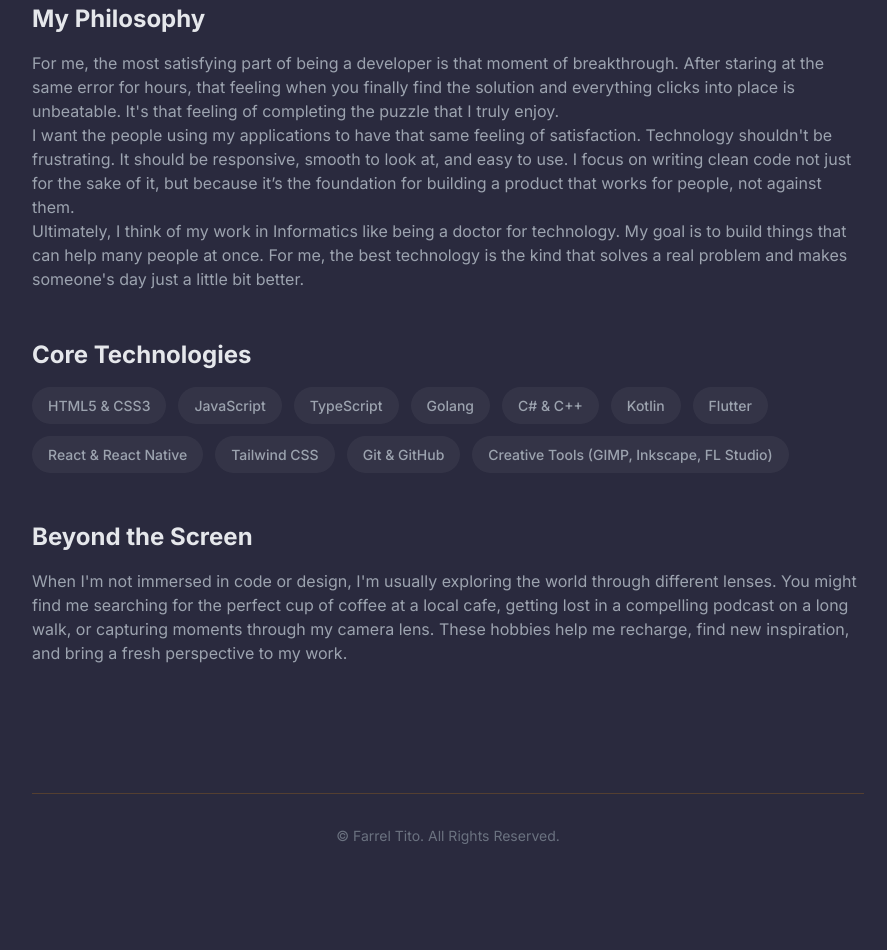
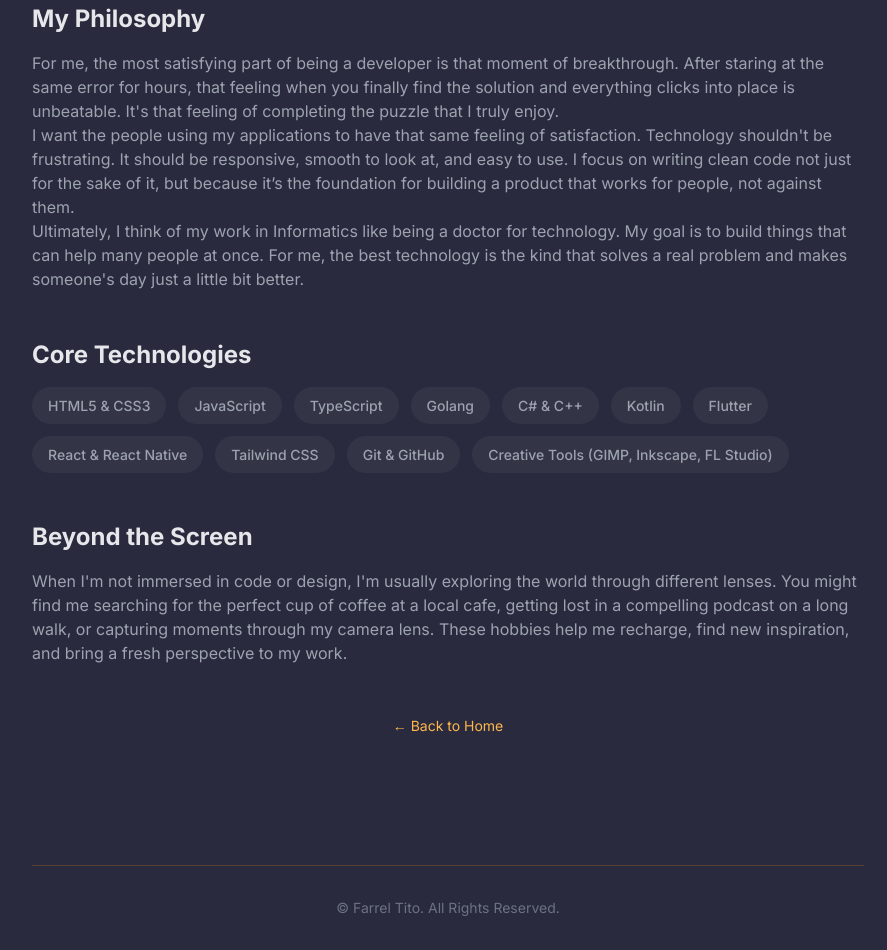
Before and after one commit to Revou-FSSE-Jun25/milestone-1-farreltito, a plain HTML site: page pages/about-me.html in a window 1280 px wide. Shown: the part 1165-2115 px from the top of the page, without its empty margins (192-1079 px from the left). Before the commit the page ends 2043 px from the top, so only its background shows below. Drawn offline with nearby package versions, Linux system fonts and the light colour scheme; files whose address does not match are found by name.

Commit message:
feat: add back button

```diff
--- a/pages/about-me.html
+++ b/pages/about-me.html
@@ -85,25 +85,24 @@
                         <span class="tech-item">Creative Tools (GIMP, Inkscape, FL Studio)</span>
                      </div>
                 </div>
-
                 <div>
                     <h2 class="text-2xl font-bold text-gray-200 mb-4">Beyond the Screen</h2>
                     <p>
                         When I'm not immersed in code or design, I'm usually exploring the world through different lenses. You might find me searching for the perfect cup of coffee at a local cafe, getting lost in a compelling podcast on a long walk, or capturing moments through my camera lens. These hobbies help me recharge, find new inspiration, and bring a fresh perspective to my work.
                     </p>
                 </div>
-
+                <!-- Back Button -->
+                <div class="mt-16 text-center">
+                    <a href="../index.html" class="text-sm link-yoimiya hover:underline">← Back to Home</a>
+                </div>
             </article>
-
         </main>
 
         <!-- Footer -->
         <footer class="text-center py-8 mt-20 border-t border-yoimiya">
             <p class="text-sm text-gray-500">&copy; <span id="year"></span> Farrel Tito. All Rights Reserved.</p>
         </footer>
-
     </div>
-
     <script src="js/timeUpdate.js"></script>
 </body>
 </html>
```
